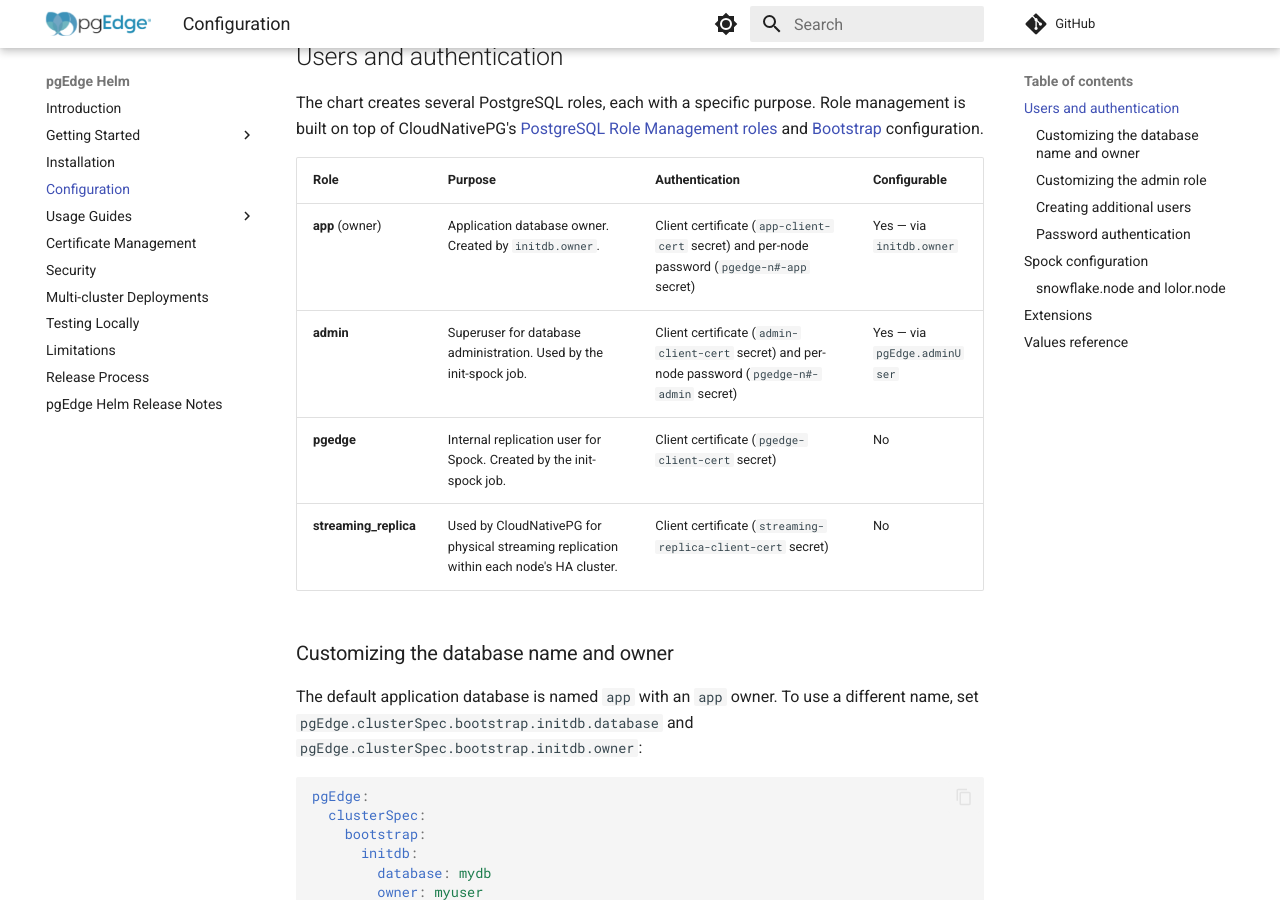
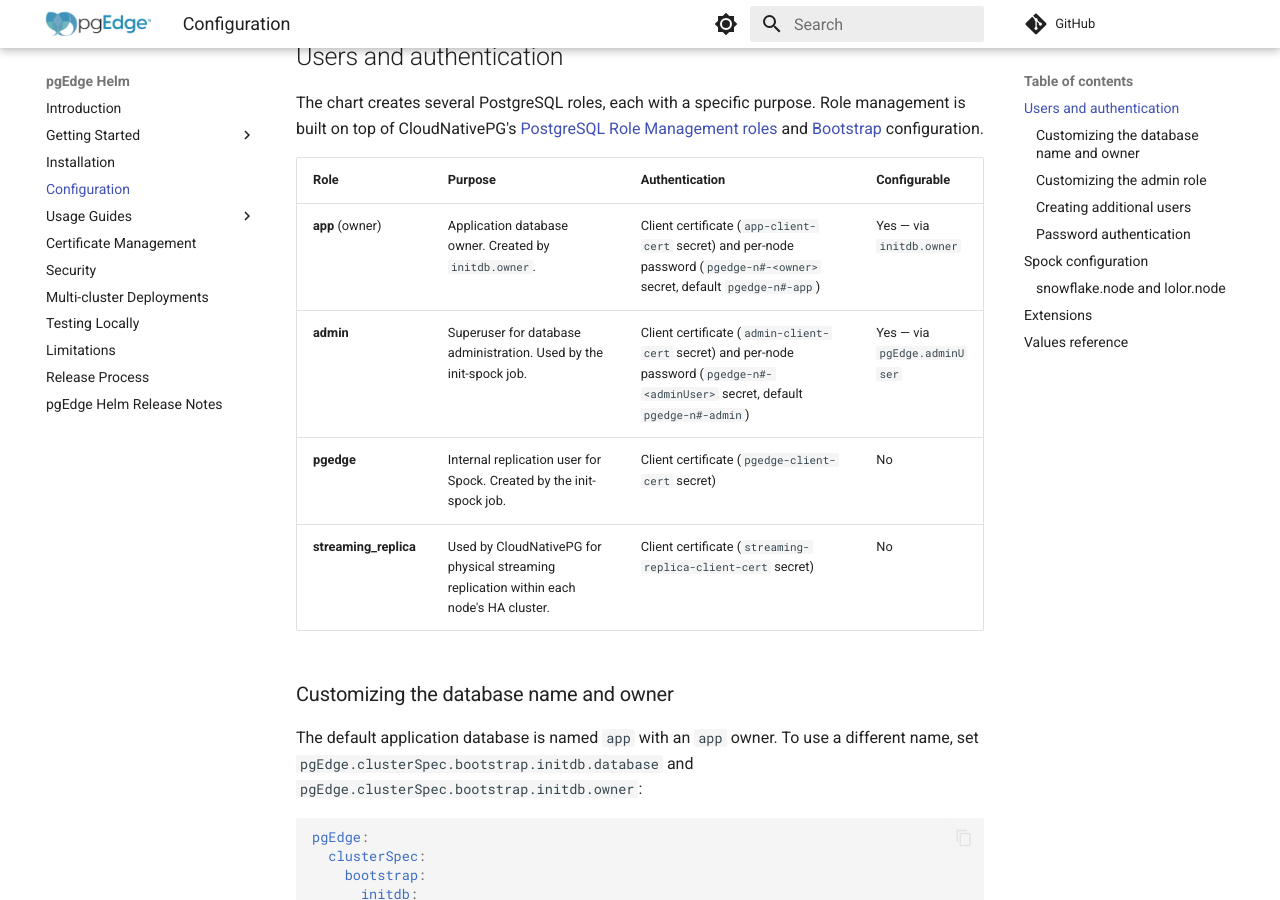
Before and after one commit to pgEdge/pgedge-helm, an MkDocs documentation site: the page built from docs/configuration.md, in a window 1280 px wide and 900 px high, scrolled down 2037 px. Built offline with MkDocs 1.6.1 and Material for MkDocs 9.7.7, drawn with Linux system fonts in a browser that asks for light colours; comment, search, counter and statistics services are not loaded.

Commit message:
fix: address CodeRabbit review feedback
- Quote DB_NAME, ADMIN_USER, and cert commonName template values
- Use dynamic secret names in docs for configurable roles
- Add certificate readiness gate before cert-auth E2E assertions
- Guard hba[:3] slice against panic on short arrays

```diff
--- a/docs/configuration.md
+++ b/docs/configuration.md
@@ -74,8 +74,8 @@
 
 | Role | Purpose | Authentication | Configurable |
 |------|---------|---------------|--------------|
-| **app** (owner) | Application database owner. Created by `initdb.owner`. | Client certificate (`app-client-cert` secret) and per-node password (`pgedge-n#-app` secret) | Yes — via `initdb.owner` |
-| **admin** | Superuser for database administration. Used by the init-spock job. | Client certificate (`admin-client-cert` secret) and per-node password (`pgedge-n#-admin` secret) | Yes — via `pgEdge.adminUser` |
+| **app** (owner) | Application database owner. Created by `initdb.owner`. | Client certificate (`app-client-cert` secret) and per-node password (`pgedge-n#-<owner>` secret, default `pgedge-n#-app`) | Yes — via `initdb.owner` |
+| **admin** | Superuser for database administration. Used by the init-spock job. | Client certificate (`admin-client-cert` secret) and per-node password (`pgedge-n#-<adminUser>` secret, default `pgedge-n#-admin`) | Yes — via `pgEdge.adminUser` |
 | **pgedge** | Internal replication user for Spock. Created by the init-spock job. | Client certificate (`pgedge-client-cert` secret) | No |
 | **streaming_replica** | Used by CloudNativePG for physical streaming replication within each node's HA cluster. | Client certificate (`streaming-replica-client-cert` secret) | No |
 
```
Also changed, not shown: 5 other files.
